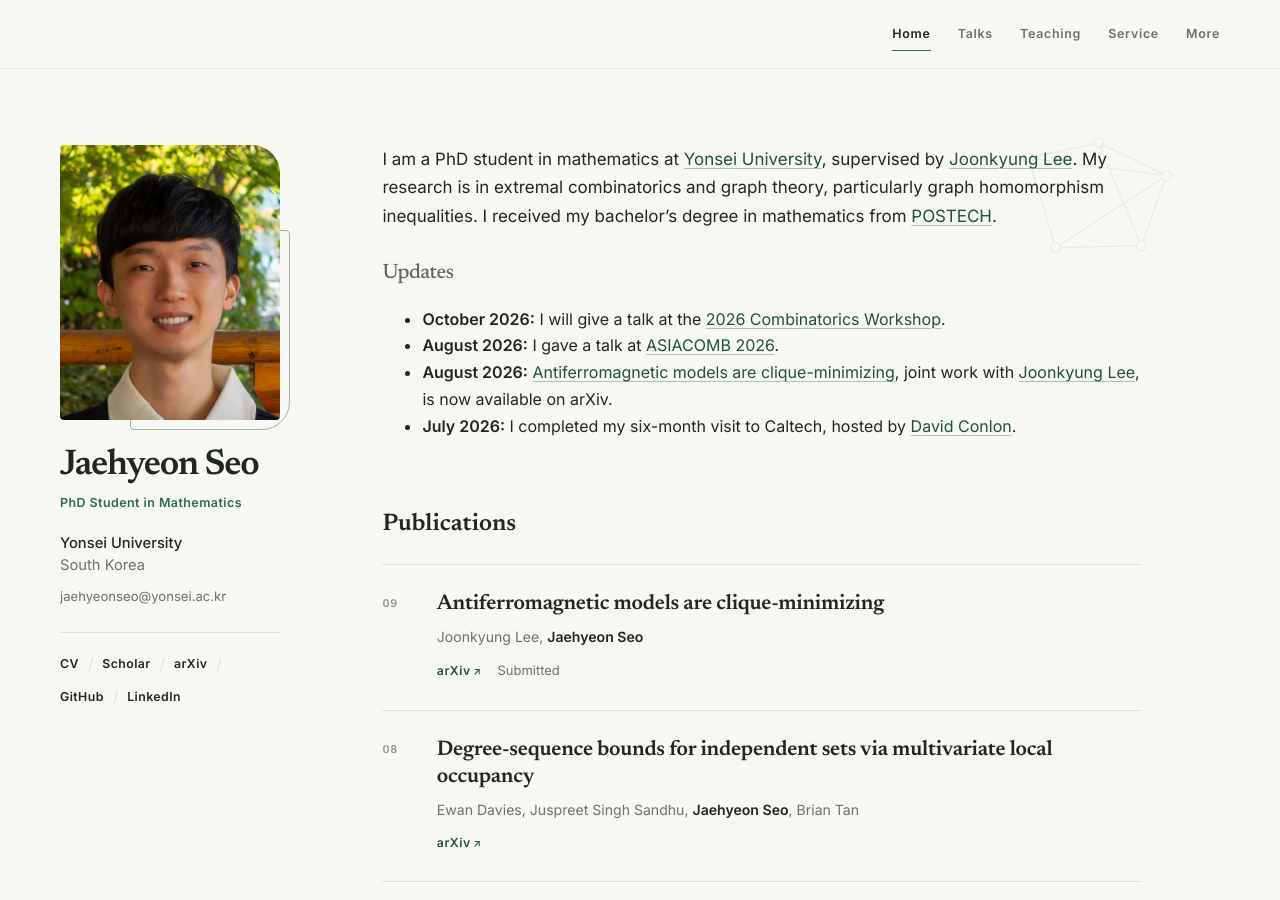
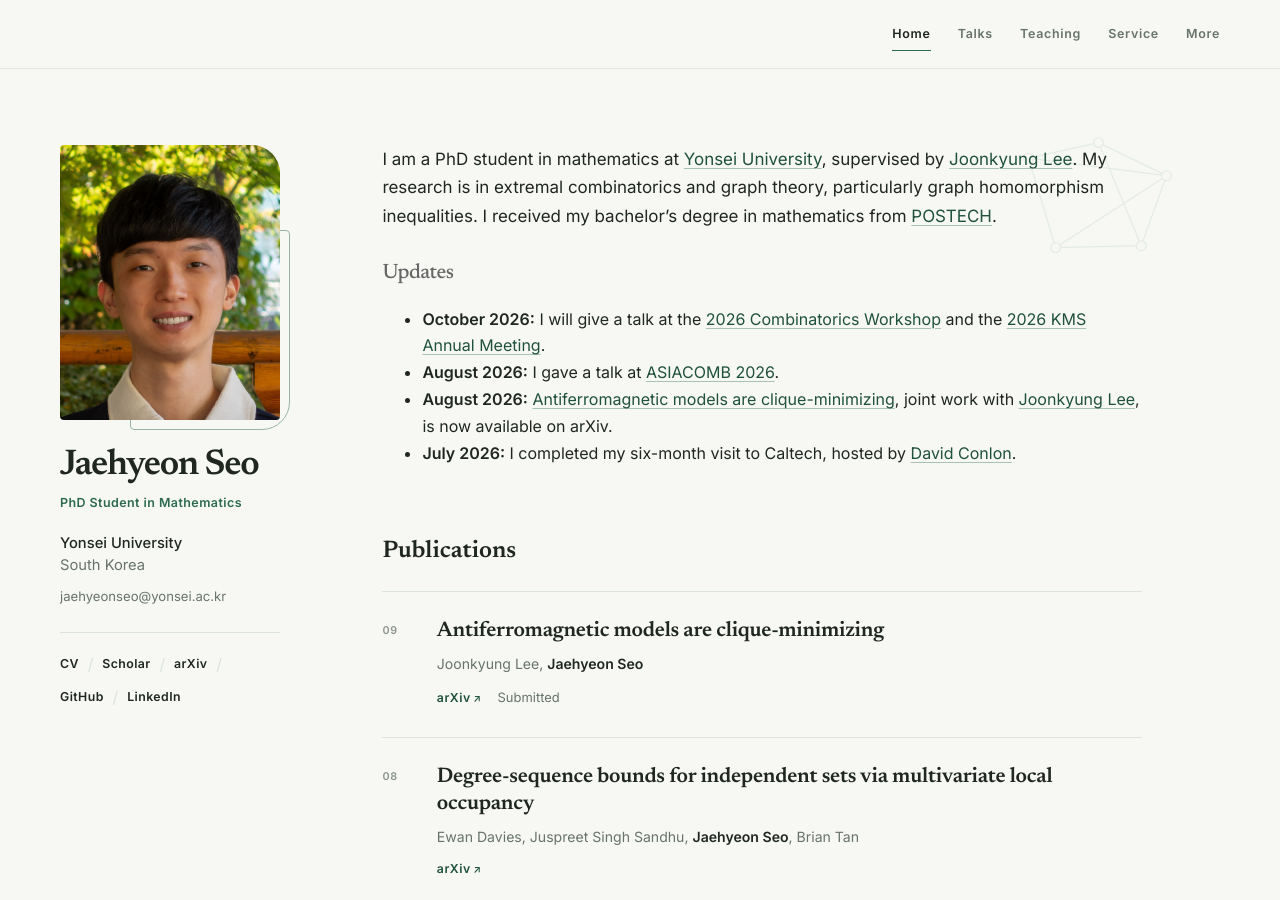
Before and after one commit to thegreatseo/thegreatseo.github.io, a Jekyll site: the page built from index.md, in a window 1280 px wide and 900 px high. Built offline with Jekyll 4.4.1, drawn with Linux system fonts in a browser that asks for light colours.

Commit message:
Update updates: add 2026 KMS talk

```diff
--- a/_includes/updates.md
+++ b/_includes/updates.md
@@ -3,7 +3,7 @@
 ## Updates
 {: .updates-heading }
 
-- **October 2026:** I will give a talk at the [2026 Combinatorics Workshop](https://cw2026.combinatorics.kr/en/).
+- **October 2026:** I will give a talk at the [2026 Combinatorics Workshop](https://cw2026.combinatorics.kr/en/) and the [2026 KMS Annual Meeting](https://www.kms.or.kr/conference/2026_fall).
 - **August 2026:** I gave a talk at [ASIACOMB 2026](https://asiacomb.com/).
 - **August 2026:** [Antiferromagnetic models are clique-minimizing](https://arxiv.org/abs/2608.17920), joint work with [Joonkyung Lee](https://sites.google.com/site/joonkyungleemaths/), is now available on arXiv.
 - **July 2026:** I completed my six-month visit to Caltech, hosted by [David Conlon](https://www.its.caltech.edu/~dconlon/).
```
